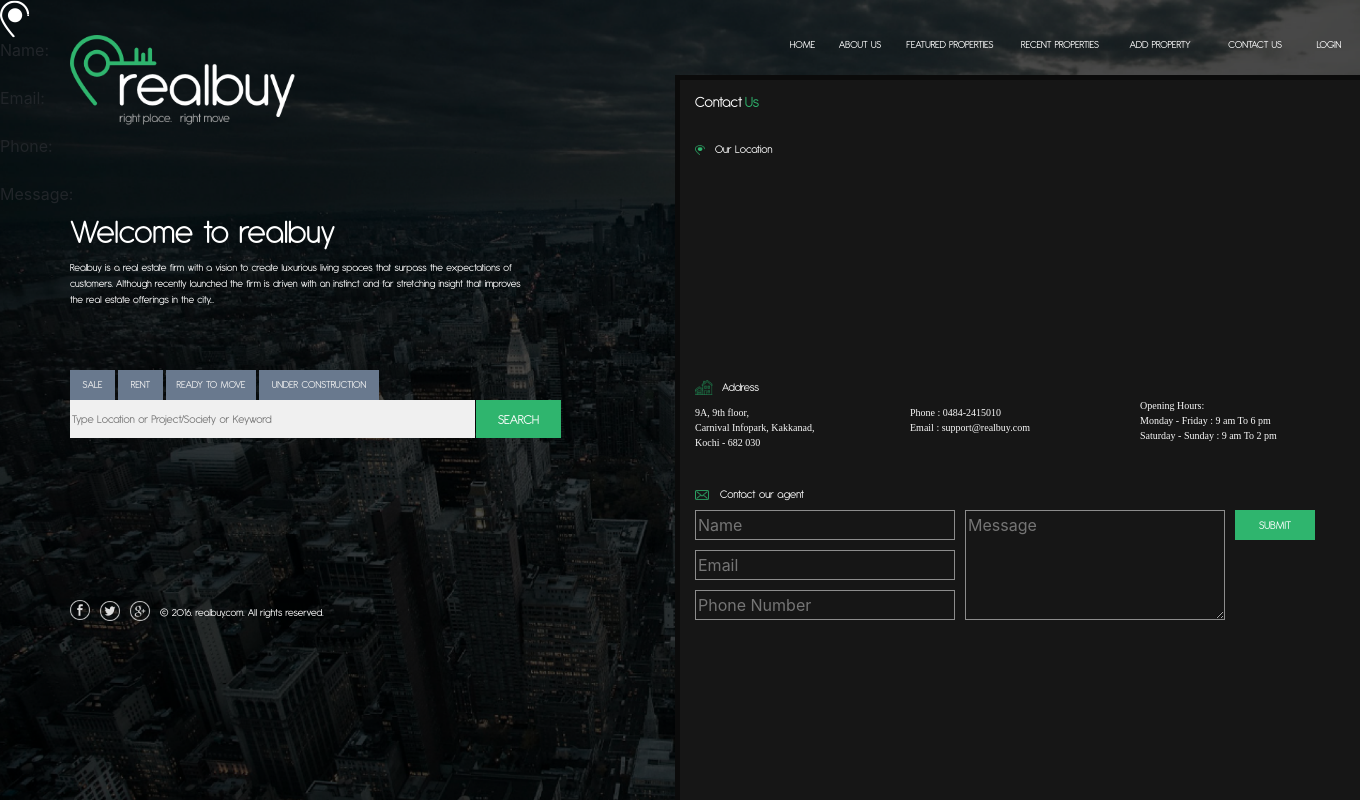
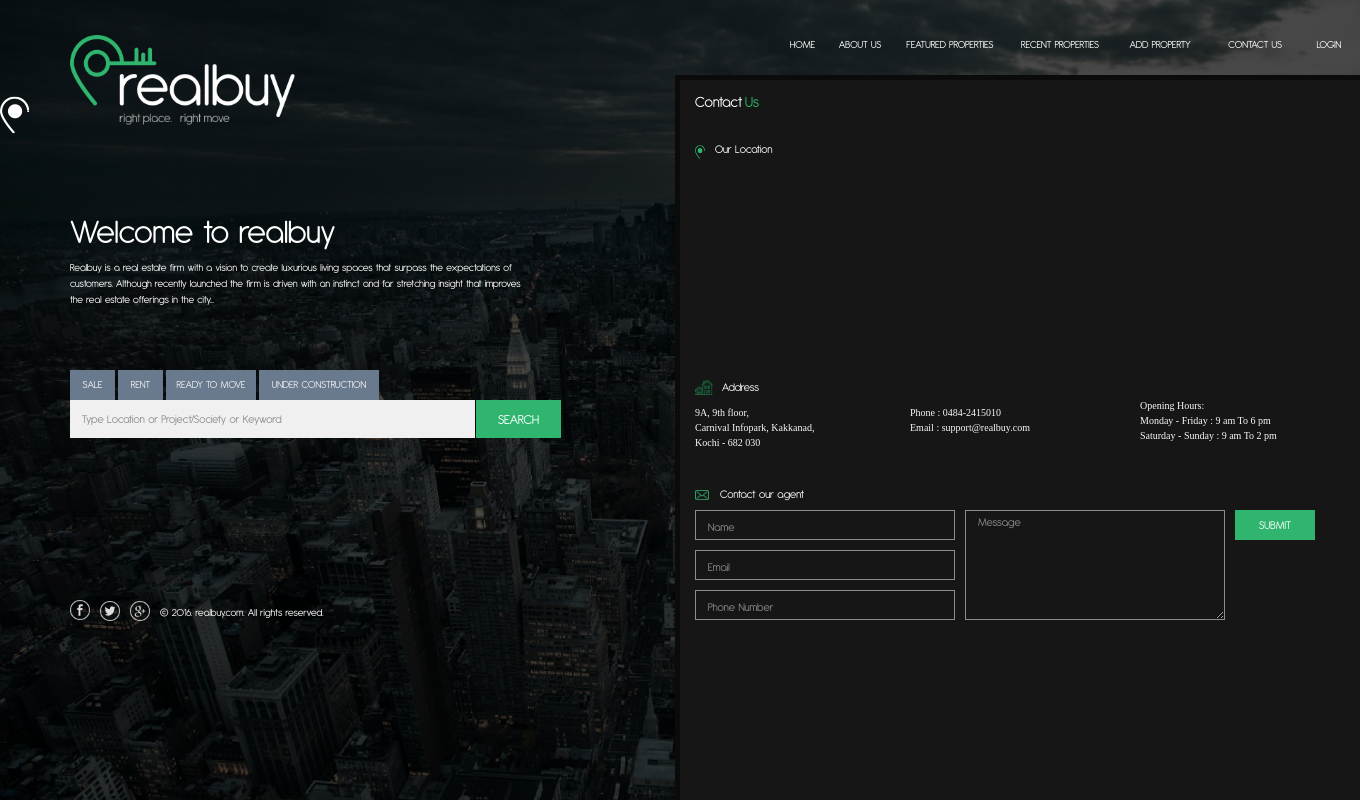
Before and after one commit to kiran-k-s/realbuy_2, a Django app: page /contactus/ in a window 1360 px wide. Run offline with Django 3.2, Linux system fonts and the light colour scheme; some libraries are stand-ins or nearby versions.

Commit message:
contactus page designing

```diff
--- a/realbuy/settings.py
+++ b/realbuy/settings.py
@@ -124,5 +124,10 @@ STATIC_ROOT = os.path.join(BASE_DIR, 'static')
 MEDIA_URL = '/media/'
 MEDIA_ROOT = os.path.join(BASE_DIR, 'media')
 
+EMAIL_HOST = 'smtp.gmail.com'
+EMAIL_PORT = 587
+EMAIL_HOST_USER = 'realbuy1983@gmail.com'
+EMAIL_HOST_PASSWORD = 'realbuy@1983'
+EMAIL_USE_TLS = True
 
 LOGOUT_REDIRECT_URL = 'home'
--- a/realbuy_app/forms.py
+++ b/realbuy_app/forms.py
@@ -68,7 +68,7 @@ class ContactUsForm(forms.ModelForm):
             model = ContactUs
             fields = ('name','email','phone','message')
         name = forms.CharField(max_length=100, min_length=4, widget=forms.TextInput(
-            attrs={'id':'contactus_name', 'placeholder' : 'Name'}))
+            attrs={'id':'contactus_name','placeholder' : 'Name'}))
         email = forms.EmailField(max_length=45 , widget=forms.EmailInput(
             attrs={'id':'contactus_mail', "placeholder":"Email"}
         ))
--- a/realbuy_app/static/realbuy_app/styles/home.css
+++ b/realbuy_app/static/realbuy_app/styles/home.css
@@ -640,11 +640,6 @@
     right:0px;
     height:20px;
     width:20px;
-}
-
-#error_message{
-    background-color: red;
-    width:50px;
 }
 
 /* detail.html */
@@ -1796,7 +1791,7 @@ width: 16px;
     position: absolute;
 top: 145px;
 left: 695px;
-height: 10px;
+height: 14px;
 width: 10px;
 }
 #contactus-location{
@@ -1838,7 +1833,7 @@ color: rgba(255, 255, 255, 1);
     position: absolute;
 top: 405px;
 left: 695px;
-height: 10px;
+height: 13px;
 width: 214px;
 font-family: 'Lato-Regular';
 font-size: 10px;
@@ -1980,3 +1975,18 @@ font-size: 12px;
 color: rgba(255, 255, 255, 1);
 border:none;
 }
+::placeholder{
+    position: relative;
+    left:10px;
+font-family: 'Antipasto';
+font-size: 12px;
+color: rgba(140, 140, 140, 1);;
+}
+.contactus_error{
+    position:absolute;
+    top:485px;
+    left:850px;
+    background-color: yellow;
+    width : 70px;
+
+}
--- a/realbuy_app/templates/realbuy_app/base.html
+++ b/realbuy_app/templates/realbuy_app/base.html
@@ -20,6 +20,22 @@
         background-size: cover;
     }
 </style>
+<!--
+<style type="text/css">
+        .nav-link {
+            color: yellow;
+        }
+
+        .nav-item>a:hover {
+            color: yellow;
+        }
+
+        /*code to change background color*/
+        .navbar-nav>.active>a {
+            background-color: #C0C0C0;
+            color: yellow;
+        }
+</style> -->
     <!-- Fonts for this template -->
 <style>
     @font-face {
@@ -72,38 +88,62 @@
     <button type="button" class="home-filter" id="home-profile">MY PROFILE</button>
     </a>
 {% else %}
-    <div class="modal fade" tabindex="-1" role="dialog" id="modal">
+    <!--<div class="modal fade" tabindex="-1" role="dialog" id="modal">
       <div class="modal-dialog" role="document">
         <div class="modal-content"></div>
       </div>
-    </div>
+    </div> -->
 
     <button type="button" class="home-top-right" id="home-login">LOGIN</button>
 
 {% endif %}
-
-<a href='{% url 'home' %}'>
+<ul class="navbar-nav">
+  <li class="nav-item active">
+    <a class= "nav-link" href='{% url 'home' %}'>
     <button type="button" class="home-top-right" id="home-top-right-1">HOME</button>
     </a>
-<a href='{% url 'about_us' %}'>
+  </li>
+  <li class="nav-item">
+    <a class="nav-link" href='{% url 'about_us' %}'>
     <button type="button" class="home-top-right" id="home-top-right-2">ABOUT US</button>
     </a>
-<a href='{% url 'featured' %}'>
+  </li>
+  <li class="nav-item">
+    <a class="nav-link" href='{% url 'featured' %}'>
     <button type="button" class="home-top-right" id="home-top-right-3">FEATURED PROPERTIES</button>
     </a>
-<a href='{% url 'recent' %}'>
+  </li>
+  <li class="nav-item">
+    <a class="nav-link" href='{% url 'recent' %}'>
     <button type="button" class="home-top-right" id="home-top-right-4">RECENT PROPERTIES</button>
     </a>
-<a href='{% url 'add1' %}'>
+  </li>
+  <li class="nav-item">
+    <a class="nav-link" href='{% url 'add1' %}'>
     <button type="button" class="home-top-right" id="home-top-right-5">ADD PROPERTY</button>
     </a>
-<a href='{% url 'contactus' %}'>
+  </li>
+  <li class="nav-item">
+    <a class="nav-link" href='{% url 'contactus' %}'>
     <button type="button" class="home-top-right" id="home-top-right-6">CONTACT US</button>
     </a>
+  </li>
+</ul>
 
 
 {% block content %}
 {% endblock %}
+<script>
+        $(document).ready(function () {
+
+            $('ul.navbar-nav > li')
+                    .click(function (e) {
+                $('ul.navbar-nav > li')
+                    .removeClass('active');
+                $(this).addClass('active');
+            });
+        });
+</script>
 <script type="text/javascript">
   $(function () {
     // Sign up button
--- a/realbuy_app/templates/realbuy_app/contactUs.html
+++ b/realbuy_app/templates/realbuy_app/contactUs.html
@@ -40,12 +40,23 @@ Contact Us{% endblock %}{% block content %}
 
 <form id='contactForm' method='POST'>
     {% csrf_token %}
-    <div id="error_message"></div>
-    {{ form.as_p }}
-
+    <div class="contactus_error"></div>
+    {{ form.name }}
+    {{ form.email }}
+    {{ form.phone }}
+    {{ form.message }}
     <button id="contactus_submit" type="submit">SUBMIT</button>
 </form>
 
+<!--<script type="text/javascript">
+$form.find(“TextInput[#contactus_name])
+    .on(“blur”, function() {
+        var value = $(this).val();
+        if (value === “”) {
+            $(this).hide();
+        }
+    })
+</script> -->
 <script type="text/javascript">
 const form = document.getElementById('contactForm');
 form.addEventListener("submit", submitHandler);
--- a/realbuy_app/views.py
+++ b/realbuy_app/views.py
@@ -10,6 +10,7 @@ from django.views.decorators.http import require_POST
 from django.views.decorators.csrf import csrf_exempt
 from django.conf import settings
 from django.http import JsonResponse
+from django.core.mail import send_mail
 
 
 
@@ -130,12 +131,6 @@ def AddView2(request):
 
 
 
-
-'''def ContactUs(request):
-    form = ContactUsForm()
-    context = {'form' : form}
-    return render(request,'realbuy_app/contactus.html', context)'''
-
 def ContactUs(request):
     form = ContactUsForm()
     # if request.method == 'POST':
@@ -148,25 +143,20 @@ def ContactUs(request):
         print(request.POST)
         if form.is_valid():
             form.save()
+            # send an email
+            send_mail(
+                'message from' + request.POST['contactus_name'],  #subject
+                 request.POST['contactus_message'],  #message
+                 request.POST['contactus_mail'], #from email
+                 ['realbuy1983@gmail.com'], # to email
+
+                 )
+
             return JsonResponse({
                 'message': 'success'
             })
     return render(request, 'realbuy_app/contactus.html', {'form': form})
 
-
-
-'''@require_POST
-@csrf_exempt
-def add(request):
-    form = ContactUsForm(request.POST)
-
-    if form.is_valid():
-        new_contactus = ContactUs(name=request.POST['name'], email=request.POST['email'], phone=request.POST['phone'], message=request.POST['message'],)
-        new_contactus.save()
-
-        messages.success(request, 'Details added successfully')
-
-    return redirect('contactus')  '''
 
 class UpdateView1(UpdateView):
     model = Property
```
Lines whose indentation alone changed are shown as unchanged.
